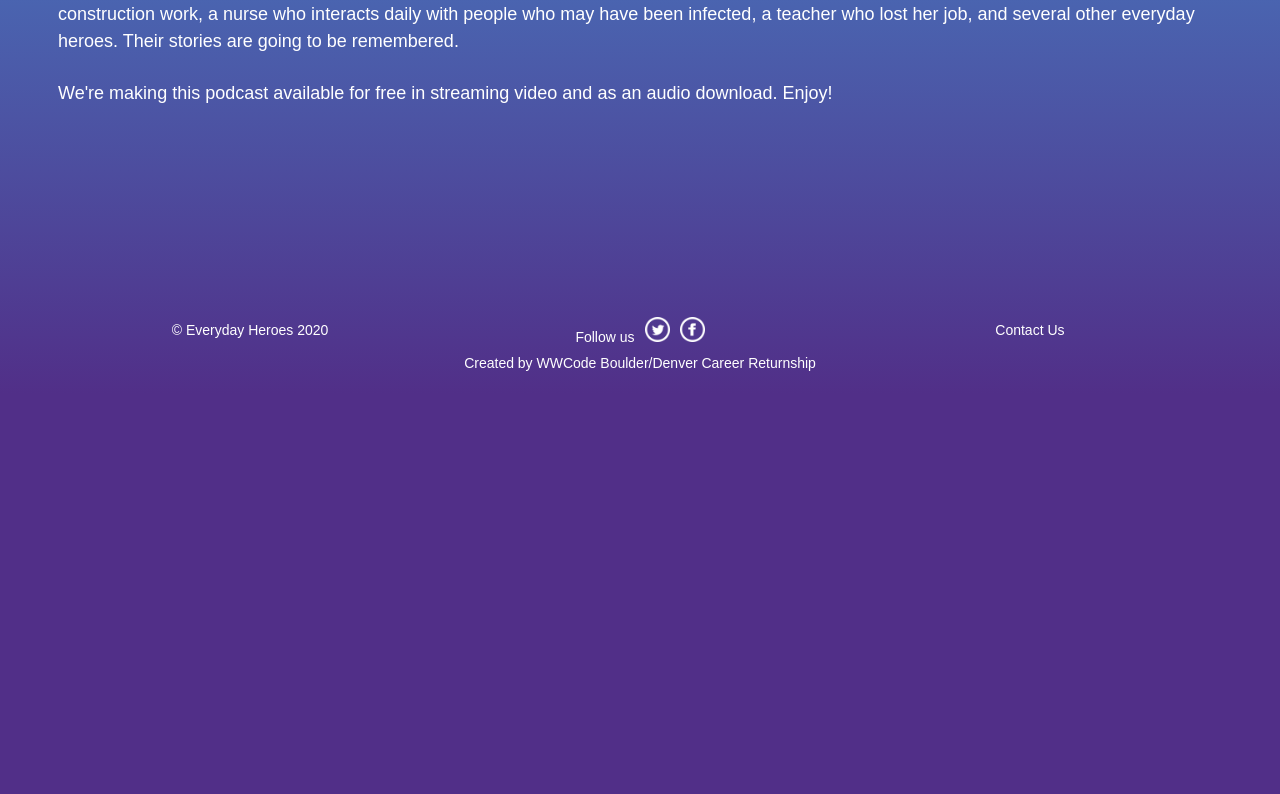
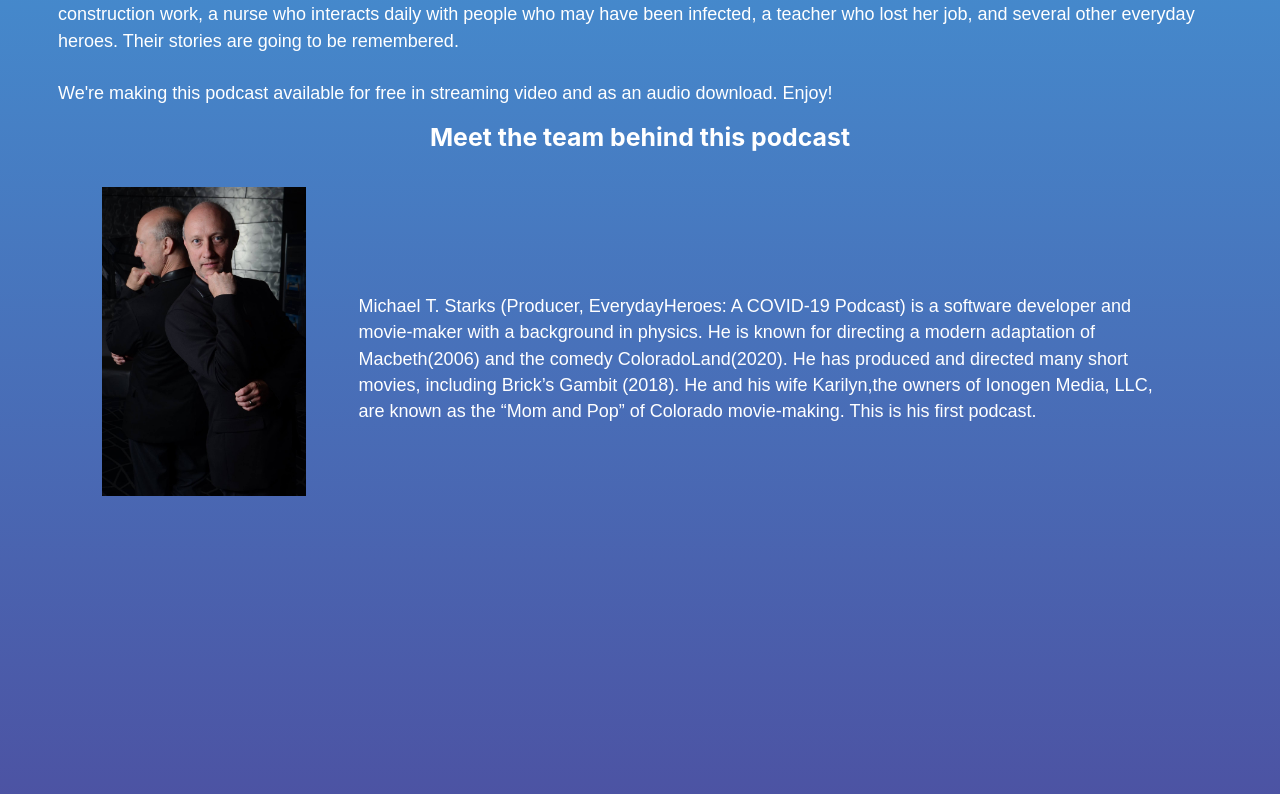
Before and after one commit to women-who-software/returnship-everydayheroes, a Gatsby site: page /about in a window 1280 px wide. Shown: the part 546-1340 px from the top of the page. Before the commit the page ends 940 px from the top, so only its background shows below. Built offline with nearby package versions, Linux system fonts and the light colour scheme; Gatsby itself is replaced by a stand-in of ours.

Commit message:
Added one team member to the about page

```diff
--- /dev/null
+++ b/src/components/team.js
@@ -0,0 +1,46 @@
+import React from "react"
+import { useStaticQuery, graphql } from "gatsby"
+import teamStyles from './team.module.scss'
+import Img from "gatsby-image"
+
+const Team = () => {
+  const data = useStaticQuery(graphql`
+  query teamQuery {
+    file(relativePath: { eq: "Michael.jpg" }) {
+      childImageSharp {
+        fluid(sizes: "(max-width: 1200px) 100vw , 1200px" quality: 100) {
+          ...GatsbyImageSharpFluid
+
+        }
+      }
+    }
+  }
+`)
+
+  return (
+    <div>
+      <h3> Meet the team behind this podcast </h3>
+      <div className={teamStyles.container}>
+        <div className={teamStyles.leftContainer}>
+          <Img fluid={data.file.childImageSharp.fluid}
+          alt=" picture of Michael" />
+        </div>
+        <div className={teamStyles.rightContainer}>
+          <p>Michael T. Starks (Producer, EverydayHeroes: A
+          COVID-19 Podcast) is a software developer and
+          movie-maker with a background in physics. He is
+          known for directing a modern adaptation of
+          Macbeth(2006) and the comedy ColoradoLand(2020). He
+          has produced and directed many short movies,
+          including Brick’s Gambit (2018). He and his wife
+          Karilyn,the owners of Ionogen Media, LLC, are known
+           as the “Mom and Pop” of Colorado movie-making.
+          This is his first podcast.
+          </p>
+        </div>
+      </div>
+    </div>
+  )
+}
+
+export default Team
--- /dev/null
+++ b/src/components/team.module.scss
@@ -0,0 +1,30 @@
+.container {
+  margin: 0 auto;
+  max-width: 1200px;
+  padding: 1rem;
+  margin-top: 10px;
+  display: flex;
+  flex-direction: row;
+  min-height: 50vh;
+  color: #fff;
+}
+
+h3 {
+  text-align:center;
+}
+
+.leftContainer {
+  -ms-flex: 50%; /* IE10 */
+  flex: 30%;
+  margin: auto;
+  padding:0.45rem 1.45rem 0.45rem 1.45rem;
+  width: 100px;
+  height: 120vh;
+}
+
+.rightContainer {
+  margin: auto;
+  width: 1200px;
+  height: 100vh;
+  padding:0.45rem 1.45rem 0.45rem 1.45rem;
+}
--- a/src/pages/about.js
+++ b/src/pages/about.js
@@ -2,6 +2,7 @@ import React from 'react'
 import { Link } from 'gatsby'
 
 import Layout from '../components/layout'
+import Meet from '../components/team'
 
 const AboutPage = () => {
     return (
@@ -27,6 +28,7 @@ const AboutPage = () => {
                  <br /><br />
                 We're making this podcast available for free in streaming video and as an audio download. Enjoy!</p>
 
+                <Meet />
             </Layout>
 
         </div>
```
Also changed, not shown: src/images/Michael.jpg (added).
